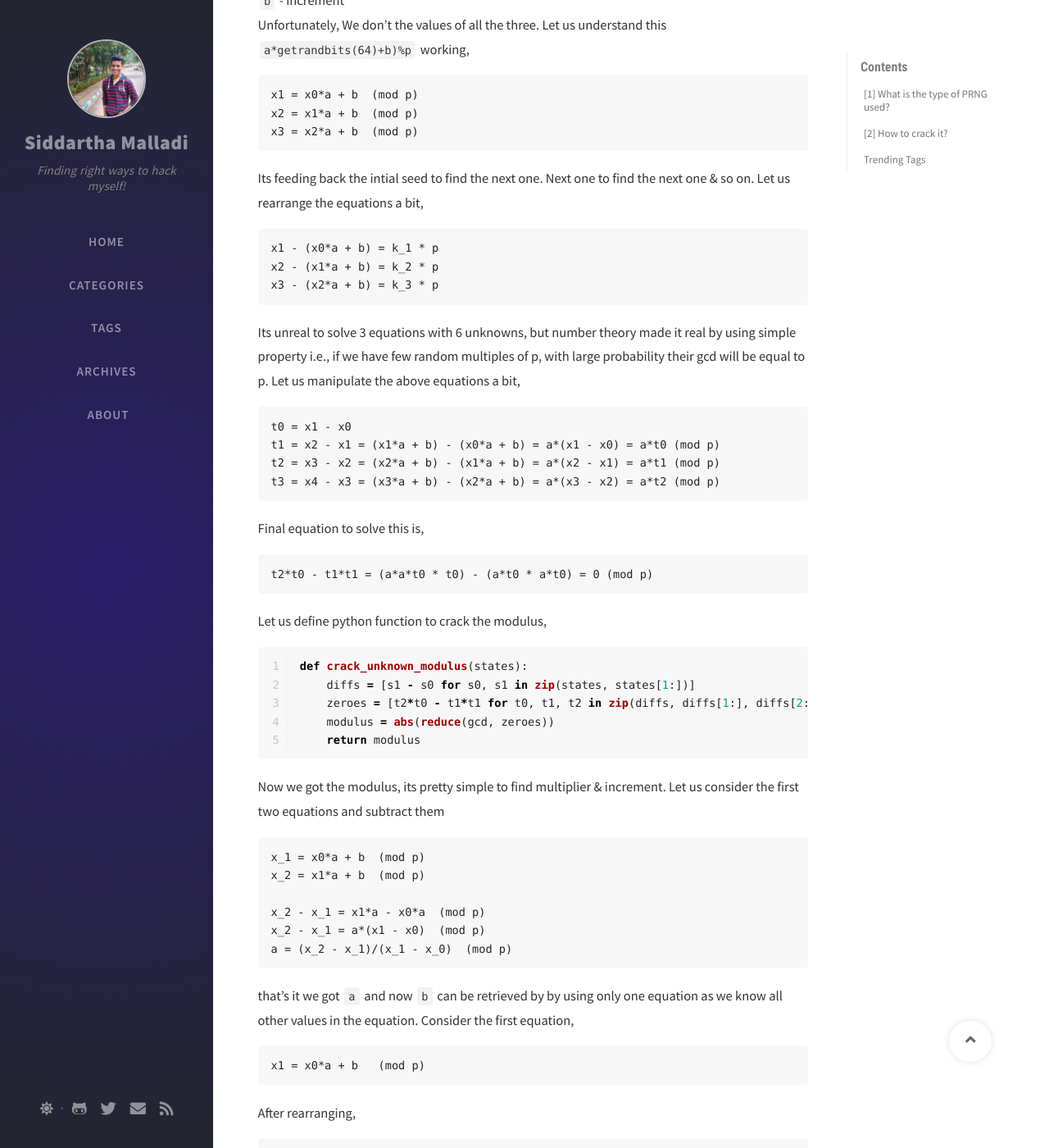
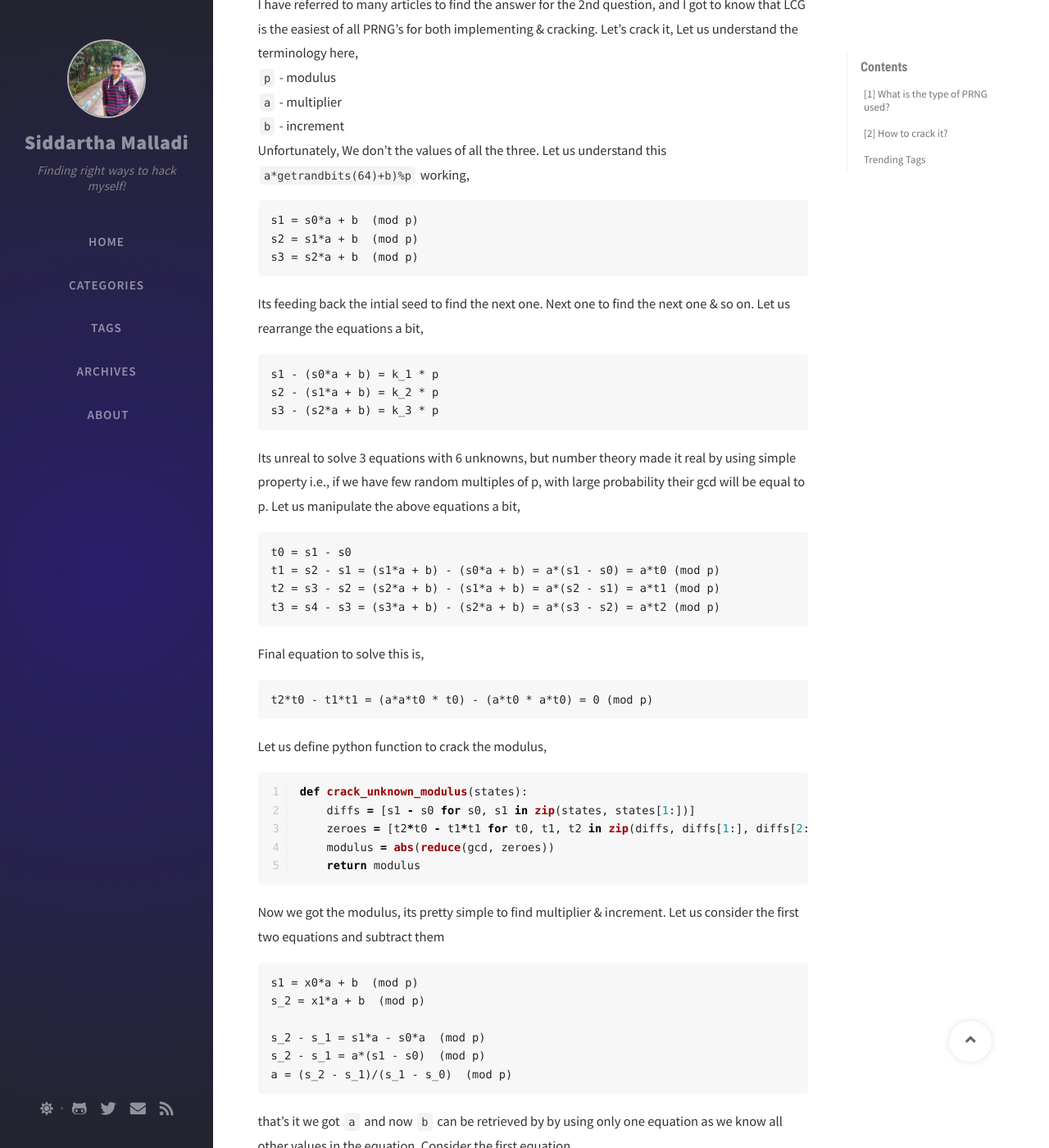
Before and after one commit to CYBERBABY1/malladisiddu.github.io, a Jekyll site: the page built from _posts/2020-08-30-fwordctf-2020-writeups.md, in a window 1280 px wide and 1400 px high, scrolled down 2643 px. Shown: the whole window at 82% size. Built offline with Jekyll 4.4.1, drawn with Linux system fonts in a browser that asks for light colours; nearby versions of some CDN libraries; comment, search, counter and statistics services are not loaded; some of the changed text lies outside the part shown.

Commit message:
Update 2020-08-30-fwordctf-2020-writeups.md

````diff
--- a/_posts/2020-08-30-fwordctf-2020-writeups.md
+++ b/_posts/2020-08-30-fwordctf-2020-writeups.md
@@ -7,6 +7,7 @@ author: Siddartha Malladi
 comments : True
 ---
 ![logo](https://ctftime.org/media/events/logo-twitter.png)
+
 I thoroughly enjoyed playing FwordCTF-2020, but I could manage to play only for 7 hours.
 ## Randomness
 > [Randomness.py](https://github.com/malladisiddu/Crypto-writeups/blob/master/FwordCTF/Randomness/Randomness.py)
@@ -93,23 +99,23 @@ Let us understand the terminology here,
 `b` - increment
 Unfortunately, We don't the values of all the three. Let us understand this `a*getrandbits(64)+b)%p` working,
 ```
-x1 = x0*a + b  (mod p)
-x2 = x1*a + b  (mod p)
-x3 = x2*a + b  (mod p)
+s1 = s0*a + b  (mod p)
+s2 = s1*a + b  (mod p)
+s3 = s2*a + b  (mod p)
 ```
 Its feeding back the intial seed to find the next one. Next one to find the next one & so on. Let us rearrange the equations a bit,
 ```
-x1 - (x0*a + b) = k_1 * p
-x2 - (x1*a + b) = k_2 * p
-x3 - (x2*a + b) = k_3 * p
+s1 - (s0*a + b) = k_1 * p
+s2 - (s1*a + b) = k_2 * p
+s3 - (s2*a + b) = k_3 * p
 ```
 Its unreal to solve 3 equations with 6 unknowns, but number theory made it real by using simple property i.e., if we have few random multiples of p, with large probability their gcd will be equal to p.
 Let us manipulate the above equations a bit,
 ```
-t0 = x1 - x0
-t1 = x2 - x1 = (x1*a + b) - (x0*a + b) = a*(x1 - x0) = a*t0 (mod p)
-t2 = x3 - x2 = (x2*a + b) - (x1*a + b) = a*(x2 - x1) = a*t1 (mod p)
-t3 = x4 - x3 = (x3*a + b) - (x2*a + b) = a*(x3 - x2) = a*t2 (mod p)
+t0 = s1 - s0
+t1 = s2 - s1 = (s1*a + b) - (s0*a + b) = a*(s1 - s0) = a*t0 (mod p)
+t2 = s3 - s2 = (s2*a + b) - (s1*a + b) = a*(s2 - s1) = a*t1 (mod p)
+t3 = s4 - s3 = (s3*a + b) - (s2*a + b) = a*(s3 - s2) = a*t2 (mod p)
 ```
 Final equation to solve this is,
 ```
@@ -125,20 +131,20 @@ def crack_unknown_modulus(states):
 ```
 Now we got the modulus, its pretty simple to find multiplier & increment. Let us consider the first two equations and subtract them
 ```
-x_1 = x0*a + b  (mod p)
-x_2 = x1*a + b  (mod p)
+s1 = x0*a + b  (mod p)
+s_2 = x1*a + b  (mod p)
 
-x_2 - x_1 = x1*a - x0*a  (mod p)
-x_2 - x_1 = a*(x1 - x0)  (mod p)
-a = (x_2 - x_1)/(x_1 - x_0)  (mod p)
+s_2 - s_1 = s1*a - s0*a  (mod p)
+s_2 - s_1 = a*(s1 - s0)  (mod p)
+a = (s_2 - s_1)/(s_1 - s_0)  (mod p)
 ```
 that's it we got `a` and now `b` can be retrieved by by using only one equation as we know all other values in the equation. Consider the first equation,
 ```
-x1 = x0*a + b   (mod p)
+s1 = s0*a + b   (mod p)
 ```
 After rearranging,
 ```
-b  = x1 - x0*a  (mod p)
+b  = s1 - s0*a  (mod p)
 ```
 Let us put this in a function,
 ```python
````
Also changed, not shown: other parts of _posts/2020-08-30-fwordctf-2020-writeups.md (+5 -0 lines).
